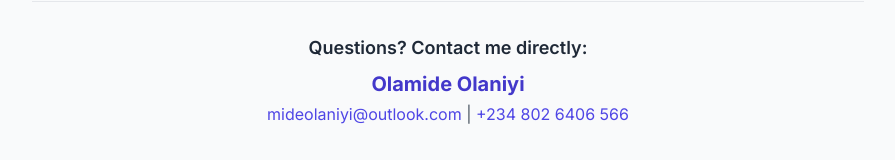
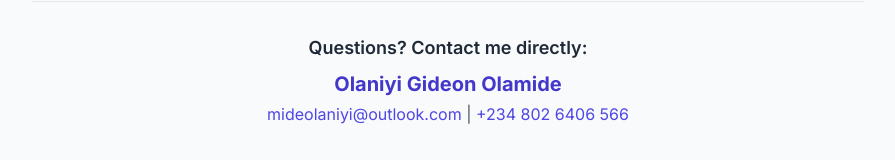
Before and after one commit to MrGiddz/Church-Website-Proposal, a plain HTML site: page index.html in a window 1280 px wide. Shown: the part 4119-4279 px from the top of the page, without its empty margins (192-1087 px from the left). Drawn offline with nearby package versions, Linux system fonts and the light colour scheme.

```diff
--- a/index.html
+++ b/index.html
@@ -347,7 +347,7 @@
 
            <div class="mb-10 text-center border-t border-gray-200 pt-8">
                 <h3 class="text-lg font-semibold text-gray-800">Questions? Contact me directly:</h3>
-                <p class="mt-2 text-xl font-bold text-indigo-700">Olamide Olaniyi</p>
+                <p class="mt-2 text-xl font-bold text-indigo-700">Olaniyi Gideon Olamide</p>
                 <p class="text-gray-600 mt-1">
                     <a href="mailto:mideolaniyi@outlook.com" class="text-indigo-600 hover:underline">mideolaniyi@outlook.com</a> |
                     <a href="tel:+2348026406566" class="text-indigo-600 hover:underline">+234 802 6406 566</a>
```
